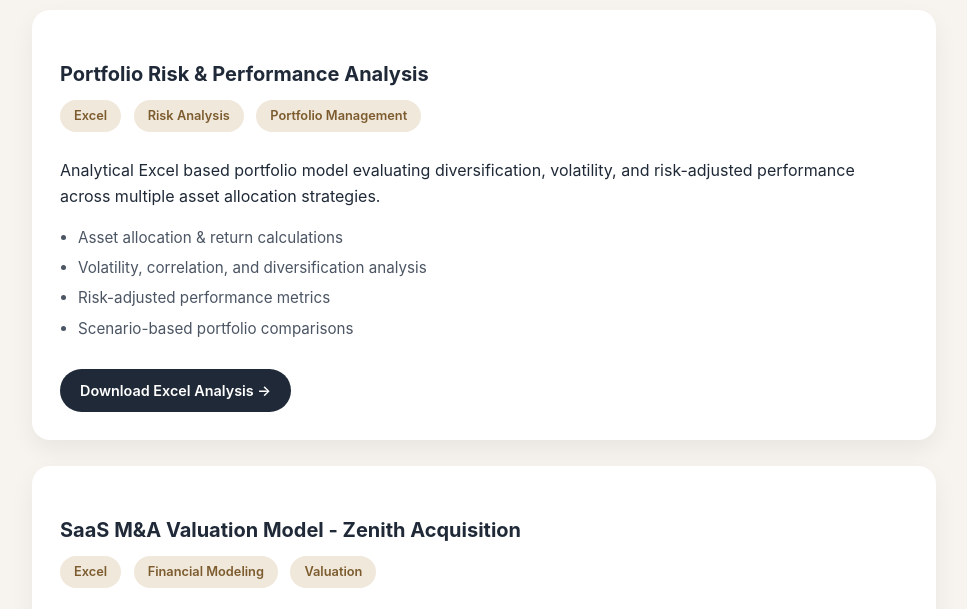
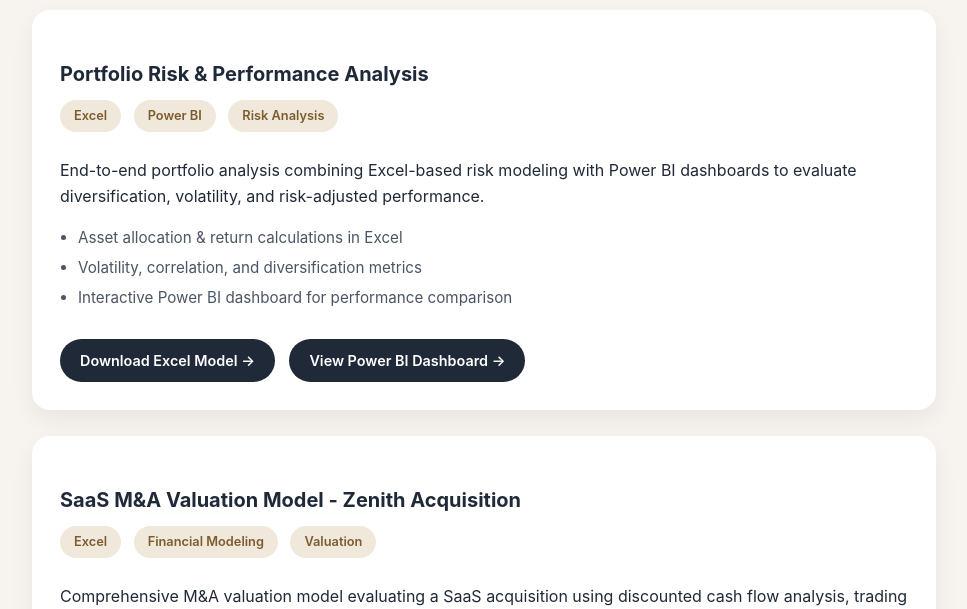
Before and after one commit to dipekshyak/dipekshyak.github.io, a plain HTML site: page index.html in a window 1280 px wide. Shown: the part 708-1317 px from the top of the page, without its empty margins (156-1123 px from the left). Drawn offline with Linux system fonts and the light colour scheme.

Commit message:
Update index.html

```diff
--- a/index.html
+++ b/index.html
@@ -36,29 +36,34 @@
   <section class="projects">
     <h2>Projects</h2>
 
-    <div class="project-card">
+   <div class="project-card">
   <h3>Portfolio Risk & Performance Analysis</h3>
 
   <span class="tag">Excel</span>
+  <span class="tag">Power BI</span>
   <span class="tag">Risk Analysis</span>
-  <span class="tag">Portfolio Management</span>
 
   <p>
-    Analytical Excel based portfolio model evaluating diversification,
-    volatility, and risk-adjusted performance across multiple asset
-    allocation strategies.
+    End-to-end portfolio analysis combining Excel-based risk modeling
+    with Power BI dashboards to evaluate diversification, volatility,
+    and risk-adjusted performance.
   </p>
 
   <ul class="insights">
-    <li>Asset allocation & return calculations</li>
-    <li>Volatility, correlation, and diversification analysis</li>
-    <li>Risk-adjusted performance metrics</li>
-    <li>Scenario-based portfolio comparisons</li>
+    <li>Asset allocation & return calculations in Excel</li>
+    <li>Volatility, correlation, and diversification metrics</li>
+    <li>Interactive Power BI dashboard for performance comparison</li>
   </ul>
 
-<a href="https://github.com/dipkeshyak/dipkeshyak.github.io/raw/main/portfolio-risk-analysis.xlsx">
-  Download Excel Analysis →
-</a>
+  <a href="https://github.com/dipkeshyak/dipkeshyak.github.io/raw/main/portfolio-risk-analysis.xlsx">
+    Download Excel Model →
+  </a>
+
+  <a href="https://github.com/dipkeshyak/dipkeshyak.github.io/raw/main/portfolio-risk-analysis.pdf"
+     style="margin-left:10px;">
+    View Power BI Dashboard →
+  </a>
+</div>
 
 </div>
 
```
